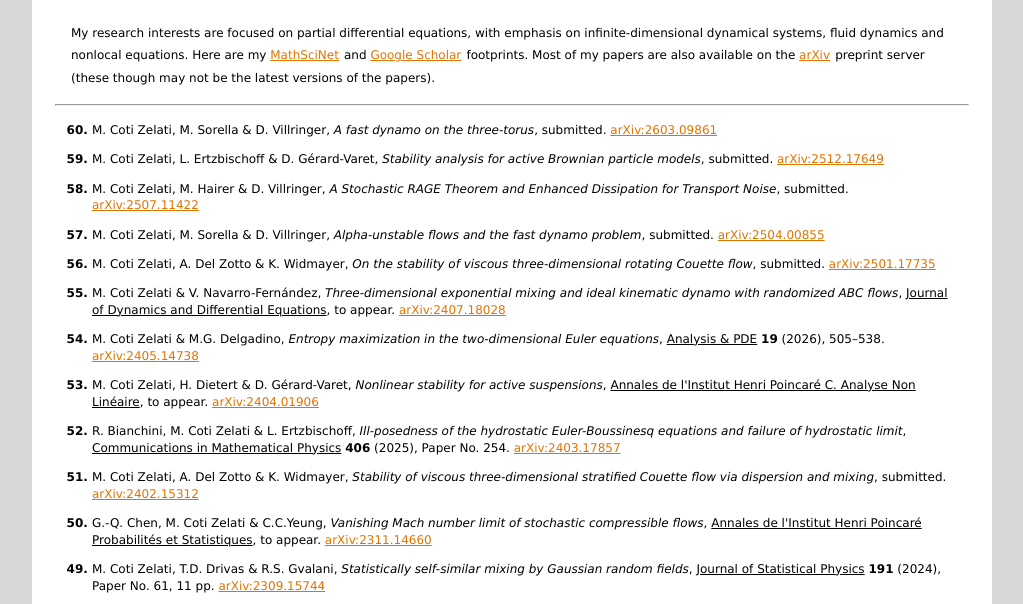
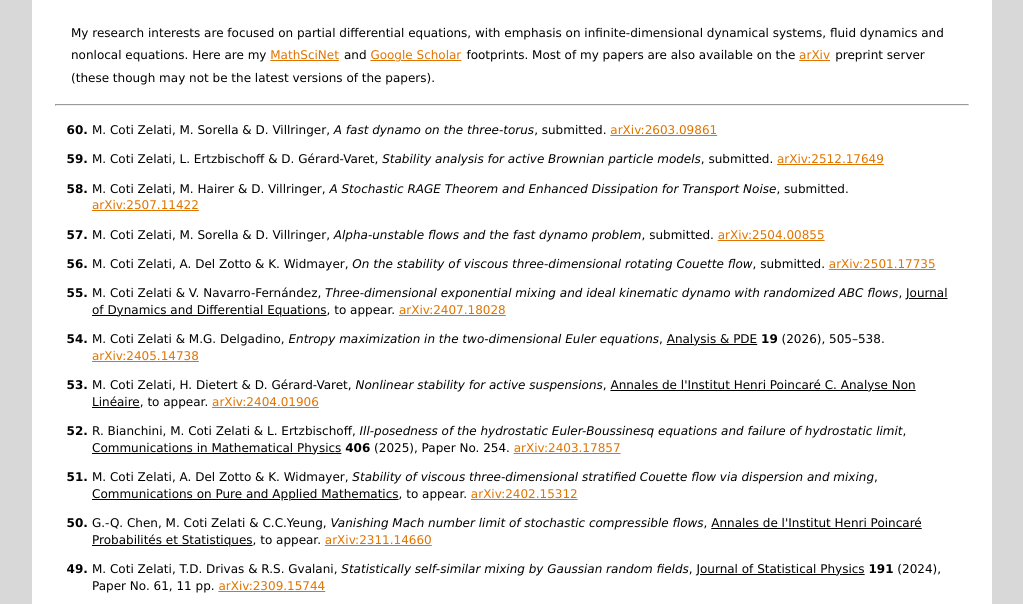
Before and after one commit to micotize/micotize.github.io, a plain HTML site: page research.html in a window 1280 px wide. Shown: the part 159-763 px from the top of the page, without its empty margins (128-1151 px from the left). Drawn offline with Linux system fonts and the light colour scheme.

Commit message:
Update research.html

```diff
--- a/research.html
+++ b/research.html
@@ -314,7 +314,7 @@ p.ex {
 	<span>
 	M. Coti Zelati,  A. Del Zotto  & K. Widmayer,
 	<i>Stability of viscous three-dimensional stratified Couette flow via dispersion and mixing</i>,
-    submitted.
+    <a class="one" href="http://dx.doi.org/10.1002/cpa.70048" target="_blank">Communications on Pure and Applied Mathematics</a>, to appear.
     <a class="two" href="http://arxiv.org/abs/2402.15312" target="_blank">arXiv:2402.15312</a>
 	</span></li><br>
 
```
